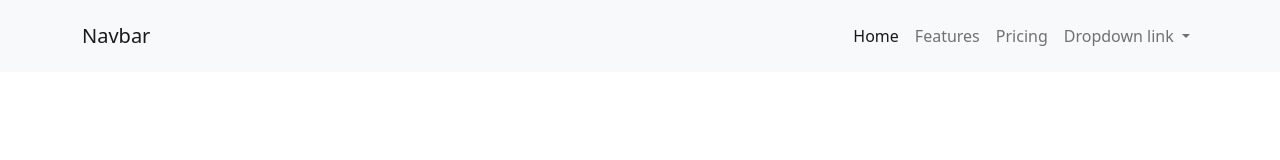
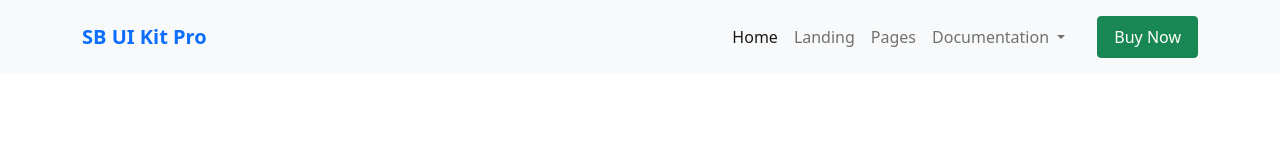
Before and after one commit to MiguelValeraDVP/EJERCICIO03-secondTime, a plain HTML site: page index.html in a window 1280 px wide. Drawn offline with nearby package versions, Linux system fonts and the light colour scheme.

Commit message:
Arreglado problema flex utilizando flex-grow-0, estilos aplicados a algunos elementos

```diff
--- a/index.html
+++ b/index.html
@@ -4,73 +4,89 @@
     <meta charset="UTF-8" />
     <meta http-equiv="X-UA-Compatible" content="IE=edge" />
     <meta name="viewport" content="width=device-width, initial-scale=1.0" />
+
     <title>Ejercicio 3 - Github</title>
+
     <!-- Link bootstrap -->
-    <link
-      href="https://cdn.jsdelivr.net/npm/bootstrap@5.1.3/dist/css/bootstrap.min.css"
+    <link href="https://cdn.jsdelivr.net/npm/bootstrap@5.1.3/dist/css/bootstrap.min.css"
         rel="stylesheet"
         integrity="sha384-1BmE4kWBq78iYhFldvKuhfTAU6auU8tT94WrHftjDbrCEXSU1oBoqyl2QvZ6jIW3"
-      crossorigin="anonymous"
-    />
+        crossorigin="anonymous" />
   </head>
+
   <body>
+
     <!-- NAVBAR -->
+
     <nav class="navbar py-3 navbar-expand-lg navbar-light bg-light">
       <!-- AGREGADO PY-3 -->
+
       <div class="container d-flex justify-content-between">
         <!-- AGREGADO D-FLEX JUSTIFY-CONTENT-BETWEEN -->
-        <a class="navbar-brand" href="#">Navbar</a>
-        <div
-          class="collapse navbar-collapse flex-grow-0"
-          id="navbarNavDropdown"
-        >
+
+        <a class="navbar-brand fw-bold text-primary" href="#">SB UI Kit Pro</a>
+        <!-- AGREGADO FW-BOLD TEXT-PRIMARY -->
+
+        <div class="collapse navbar-collapse flex-grow-0"
+            id="navbarNavDropdown">
           <!-- AGREGADO FLEX-GROW-0 (para pisar estilo de bootstrap)-->
+
           <ul class="navbar-nav">
+            <!-- NAVLINKS -->
             <li class="nav-item">
               <a class="nav-link active" aria-current="page" href="#">Home</a>
             </li>
+
             <li class="nav-item">
-              <a class="nav-link" href="#">Features</a>
+              <a class="nav-link" href="#">Landing</a>
             </li>
+
             <li class="nav-item">
-              <a class="nav-link" href="#">Pricing</a>
+              <a class="nav-link" href="#">Pages</a>
             </li>
+            <!-- FULL DROPDOWN -->
             <li class="nav-item dropdown">
-              <a
-                class="nav-link dropdown-toggle"
+              <!-- OUTSIDE DROPDOWN -->
+              <a class="nav-link dropdown-toggle"
                 href="#"
                 id="navbarDropdownMenuLink"
                 role="button"
                 data-bs-toggle="dropdown"
-                aria-expanded="false"
-              >
-                Dropdown link
+                aria-expanded="false">
+                Documentation
               </a>
-              <button
-                class="navbar-toggler"
+
+              <button class="navbar-toggler"
                       type="button"
                       data-bs-toggle="collapse"
                       data-bs-target="#navbarNavDropdown"
                       aria-controls="navbarNavDropdown"
                       aria-expanded="false"
-                aria-label="Toggle navigation"
-              >
+                      aria-label="Toggle navigation">
                 <span class="navbar-toggler-icon"></span>
               </button>
-              <ul
-                class="dropdown-menu"
-                aria-labelledby="navbarDropdownMenuLink"
-              >
+              <!-- INSIDE DROPDOWN -->
+              <ul class="dropdown-menu"
+                  aria-labelledby="navbarDropdownMenuLink">
                 <li><a class="dropdown-item" href="#">Action</a></li>
                 <li><a class="dropdown-item" href="#">Another action</a></li>
-                <li>
-                  <a class="dropdown-item" href="#">Something else here</a>
-                </li>
+                <li><a class="dropdown-item" href="#">Something else here</a></li>
               </ul>
             </li>
+
           </ul>
+
+          <!-- BUY BUTTON (fuera de la ul) -->
+          <button type="button"
+                  class="btn btn-success py-2 px-3 ms-4">
+            <!-- AGREGADO BUTTON CON PY PX Y MS -->
+            Buy Now
+          </button>
+
         </div>
       </div>
+
+      <!-- OUTSIDE NAVBAR -->
     </nav>
 
     <!-- JS BOOTSTRAP -->
```
Lines whose indentation alone changed are shown as unchanged.
